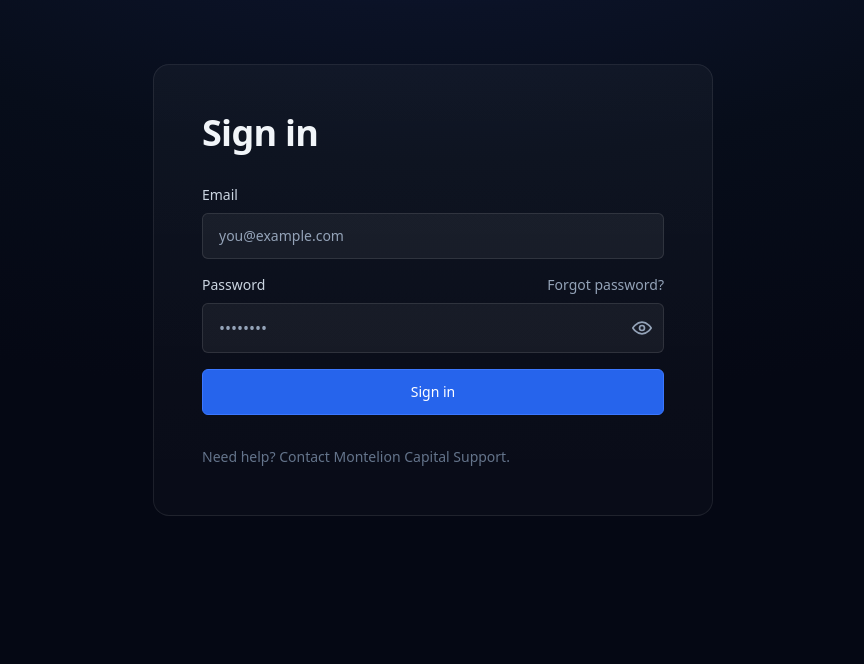
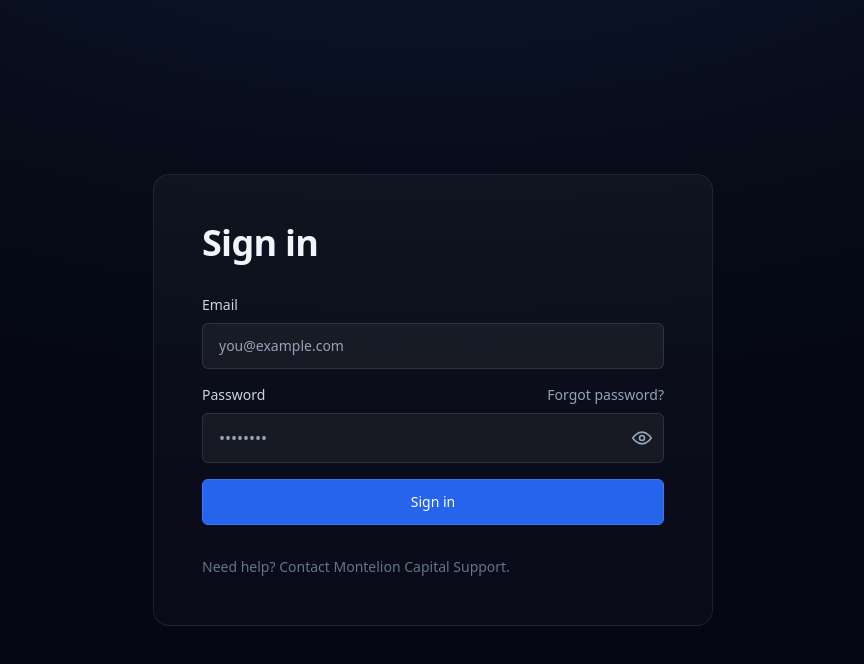
Before and after one commit to montelioncapital/montelion-app-v1, a Next.js app: page /login in a window 1280 px wide. Shown: the top 664 px of the page, without its empty margins (207-1071 px from the left). Built offline with nearby package versions, Linux system fonts and the light colour scheme.

Commit message:
Update globals.css

```diff
--- a/app/globals.css
+++ b/app/globals.css
@@ -11,17 +11,10 @@
   --card-border: rgba(255, 255, 255, 0.08);
 }
 
-/* Hauteur full screen */
+/* Hauteur minimale du document */
 html,
 body {
-  height: 100%;
-}
-
-/* Fond global + typo */
-@layer base {
-  body {
-    @apply min-h-screen bg-page text-slate-100 antialiased;
-  }
+  min-height: 100%;
 }
 
 /* Fond global (noir bleuté Montelion) */
@@ -29,7 +22,19 @@ body {
   background-color: #050814;
 }
 
-/* Scrollbars invisibles */
+/* Viewport réel (corrige le 100vh sur mobile) */
+.app-viewport {
+  min-height: 100svh;
+  min-height: 100dvh;
+}
+
+@supports not (min-height: 100dvh) {
+  .app-viewport {
+    min-height: 100vh;
+  }
+}
+
+/* Scrollbars invisibles (optionnel) */
 body::-webkit-scrollbar {
   width: 0;
   height: 0;
@@ -38,13 +43,24 @@ body {
   scrollbar-width: none;
 }
 
+/* --- BASE TYPO --- */
+@layer base {
+  body {
+    @apply bg-page text-slate-100 antialiased;
+  }
+
+  a {
+    text-decoration: none;
+    transition: color 0.25s ease;
+  }
+}
+
 /* ---- COMPONENTS ---- */
 @layer components {
 
   /* --- Rectangle commun (login / onboarding / steps / etc.) --- */
   .mc-card {
-    @apply w-full max-w-[560px] rounded-2xl border
-           my-10 md:my-16 /* ESPACEMENT AUTOMATIQUE ICI */;
+    @apply w-full max-w-[560px] rounded-2xl border mx-auto;
     background: linear-gradient(
       180deg,
       rgba(255, 255, 255, 0.035),
@@ -114,11 +130,7 @@ body {
     border-color: rgba(255, 255, 255, 0.3);
   }
 
-  /* --- Liens --- */
-  a {
-    text-decoration: none !important;
-    transition: color 0.25s ease;
-  }
+  /* --- Liens “muted” --- */
   .mc-link-muted {
     color: inherit !important;
   }
@@ -128,11 +140,11 @@ body {
 
   /* --- Dashboard (full screen) --- */
   .dashboard-root {
-    @apply flex min-h-screen w-full bg-page;
+    @apply flex w-full app-viewport bg-page;
   }
 
   .dashboard-main {
-    @apply flex-1 min-h-screen;
+    @apply flex-1 app-viewport;
     scrollbar-width: none;
   }
   .dashboard-main::-webkit-scrollbar {
```
